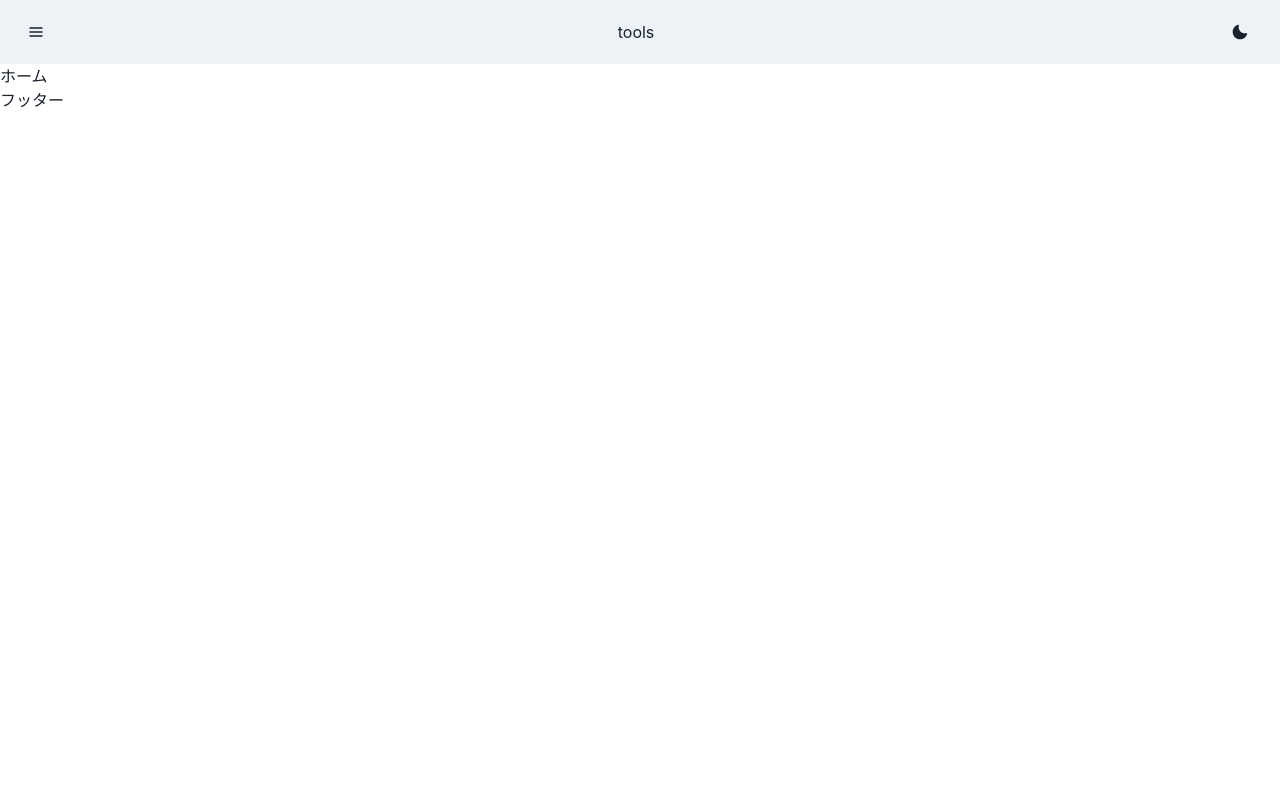
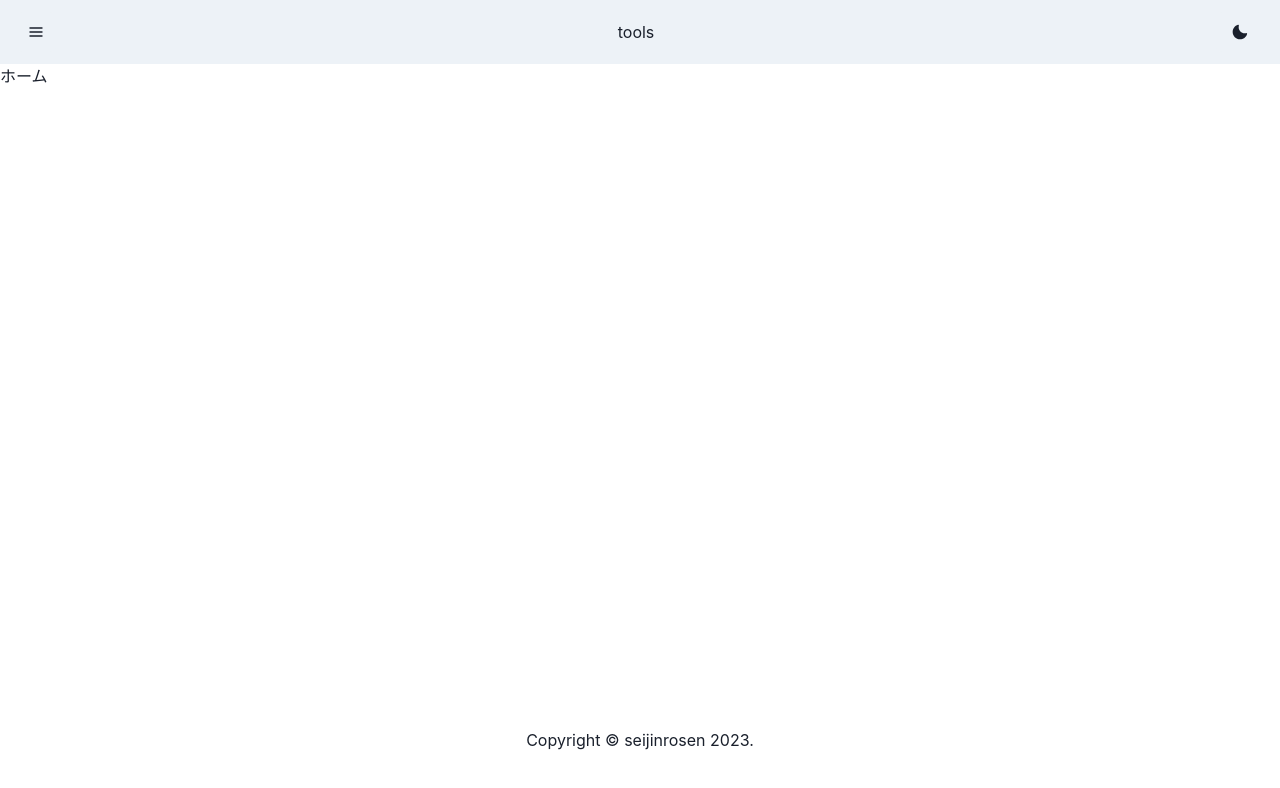
Before and after one commit to seijinrosen/tools, a Next.js app: page / in a window 1280 px wide. Shown: the top 788 px of the page. Built offline with nearby package versions, Linux system fonts and the light colour scheme.

Commit message:
Update Footer

```diff
--- a/cspell.yaml
+++ b/cspell.yaml
@@ -7,6 +7,7 @@ words:
   - mediumdark
   - Nextjs
   - rgba
+  - seijinrosen
   - shellcheck
   - stackalt
   - vercel
--- a/src/components/footer/index.tsx
+++ b/src/components/footer/index.tsx
@@ -1,5 +1,17 @@
+import { Link, Text, VStack } from "@chakra-ui/react";
+
 const Footer = () => {
-  return <footer>フッター</footer>;
+  return (
+    <VStack as="footer" mt="auto" mb={12}>
+      <Text>
+        Copyright ©{" "}
+        <Link href="https://seijinrosen.github.io/" isExternal>
+          seijinrosen
+        </Link>{" "}
+        {new Date().getFullYear()}.
+      </Text>
+    </VStack>
+  );
 };
 
 export default Footer;
--- a/src/components/layout.tsx
+++ b/src/components/layout.tsx
@@ -1,5 +1,6 @@
 // https://nextjs.org/docs/basic-features/layouts
 
+import { Box } from "@chakra-ui/react";
 import Footer from "./footer";
 import Navbar from "./navbar";
 
@@ -9,10 +10,10 @@ interface LayoutProps {
 
 export default function Layout({ children }: LayoutProps) {
   return (
-    <>
+    <Box display="flex" flexDirection="column" minH="100vh">
       <Navbar />
       <main>{children}</main>
       <Footer />
-    </>
+    </Box>
   );
 }
```
